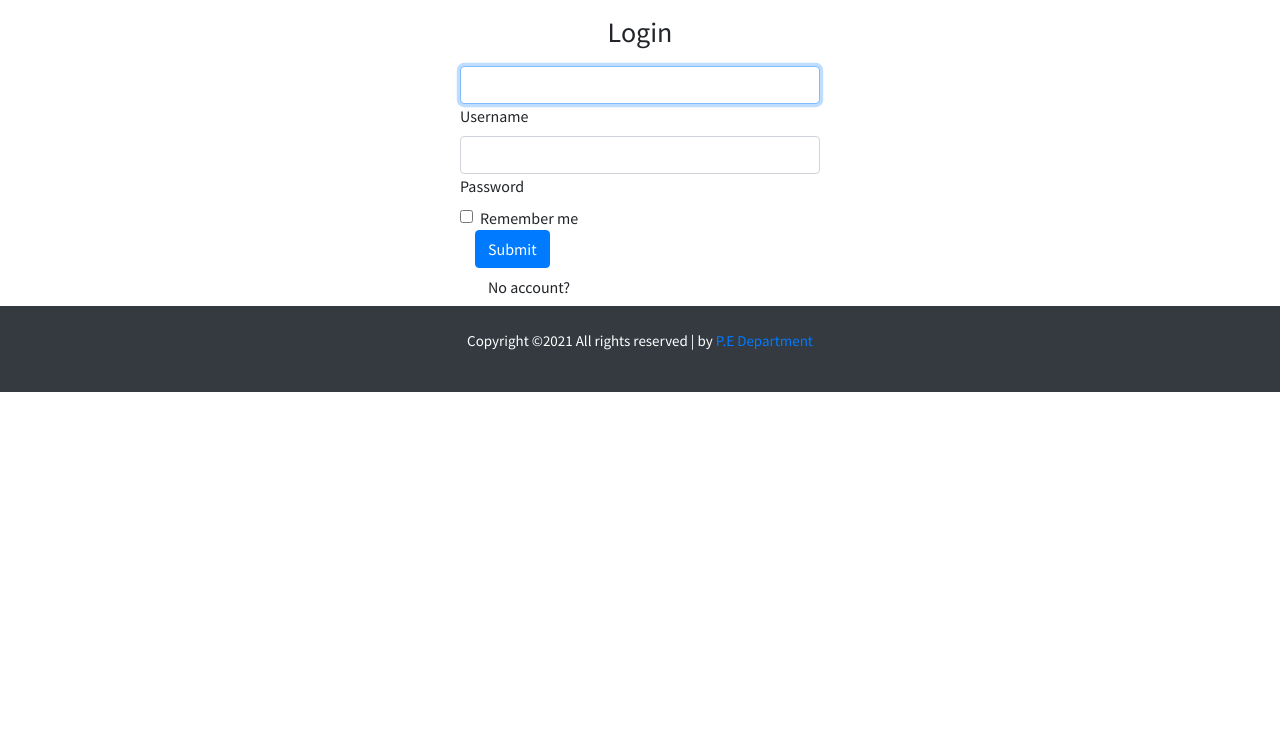
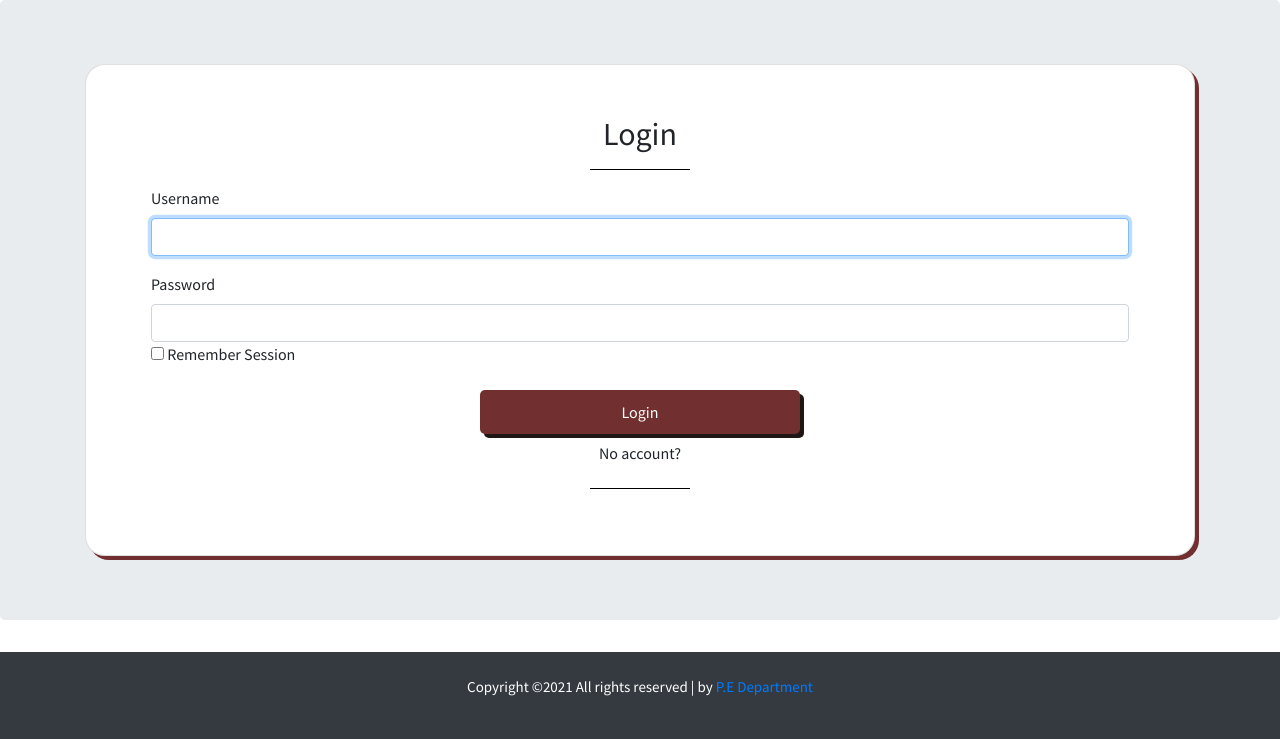
Before and after one commit to ajnarag25/Django_app_P.E-Department, a Django app: page /main/login.html in a window 1280 px wide. Shown: the part 74-813 px from the top of the page. Before the commit the page ends 466 px from the top, so only its background shows below. Run offline with Django 3.2, Linux system fonts and the light colour scheme; some libraries are stand-ins or nearby versions.

Commit message:
Update login.html
still no idea what specific data to store on each account

```diff
--- a/django_app/main/templates/login.html
+++ b/django_app/main/templates/login.html
@@ -3,26 +3,34 @@
 
 {% block content %}
 
-<div class="container" style="width: 360px;">
-    <h3 class="text-center my-3">Login</h3>
-    <form action="" method="#">
-        <div class="row">
+    <div class="jumbotron">
+        <div class="container">
+            <div class="card custom-container">
+                <div class="text-center">
+                    <h2 class="">Login</h2>
+                    <hr>
+                </div>
+                <form>
+                    <div class="form-group col-md">
+                        <label for="loginUsername">Username</label>
                         <input type="text" class="form-control" name="loginUsername" id="loginUsername" autofocus required>
-            <label for="loginUsername" class="form-label">Username</label>
                     </div>
-        <div class="row">
+                    <div class="form-group col-md">
+                        <label for="loginPassword">Password</label>
                         <input type="password" class="form-control" name="loginPassword" id="loginPassword" required>
-            <label for="loginPassword" class="form-label">Password</label>
+                        <input type="checkbox" name="remember" id="remember">
+                        <label for="remember">Remember Session</label>
                     </div>
-        <div class="row form-check">
-            <input type="checkbox" class="form-check-input" name="loginRemember" id="loginRemember">
-            <label for="loginRemember" class="form-check-label">Remember me</label>
+
+                    <div class="text-center">
+                        <button type="submit" class="button-custom responsive-custom-btn">Login</button>
+                        <br>
+                        <a class="btn" href="register.html">No account?</a>
+                        <hr>
                     </div>
-        <div>
-            <button class="btn btn-primary" type="submit">Submit</button>
+                </form>
             </div>
-        <a class="btn" href="register.html">No account?</a>
-    </form>
+        </div>
     </div>
 
 {% endblock %}
```
Lines whose indentation alone changed are shown as unchanged.
